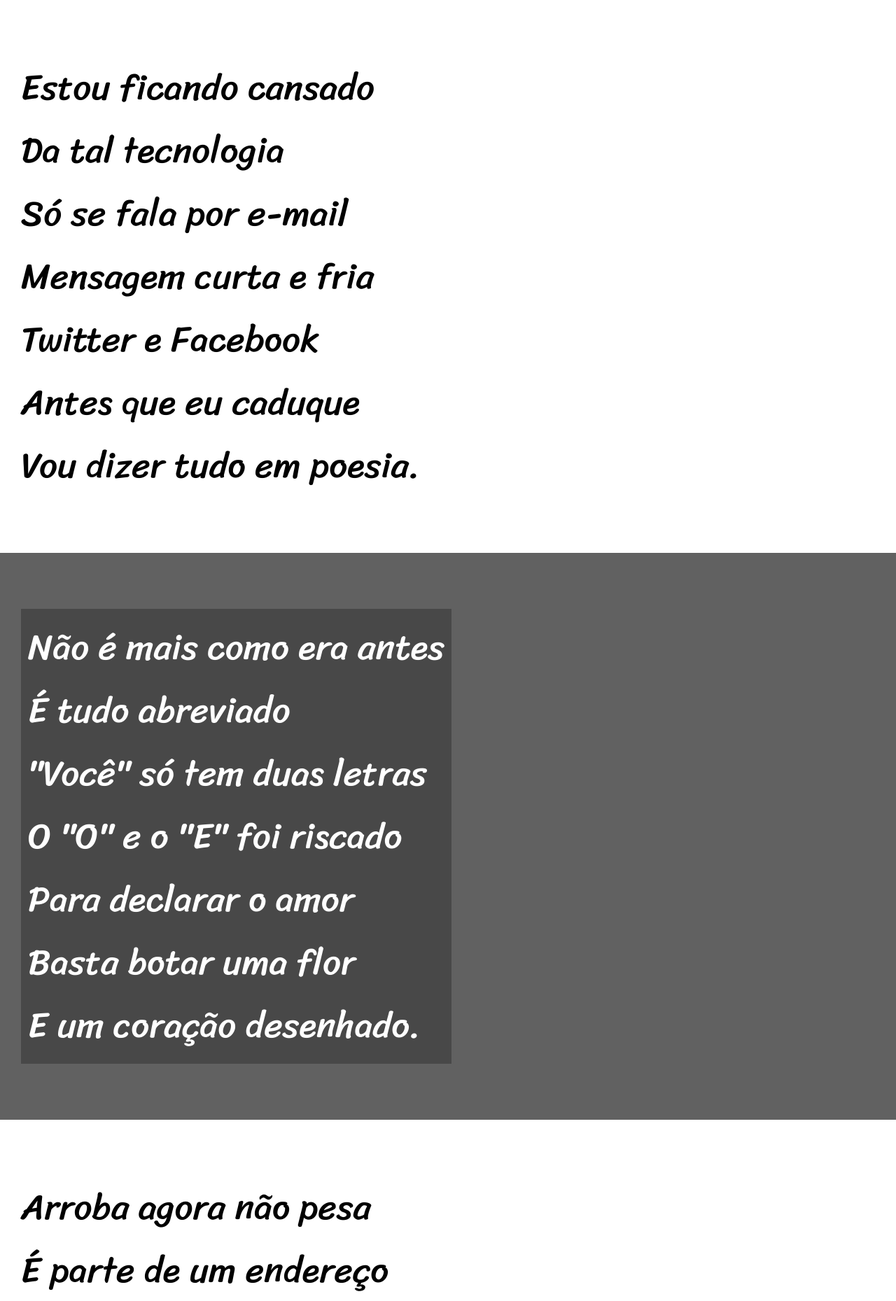
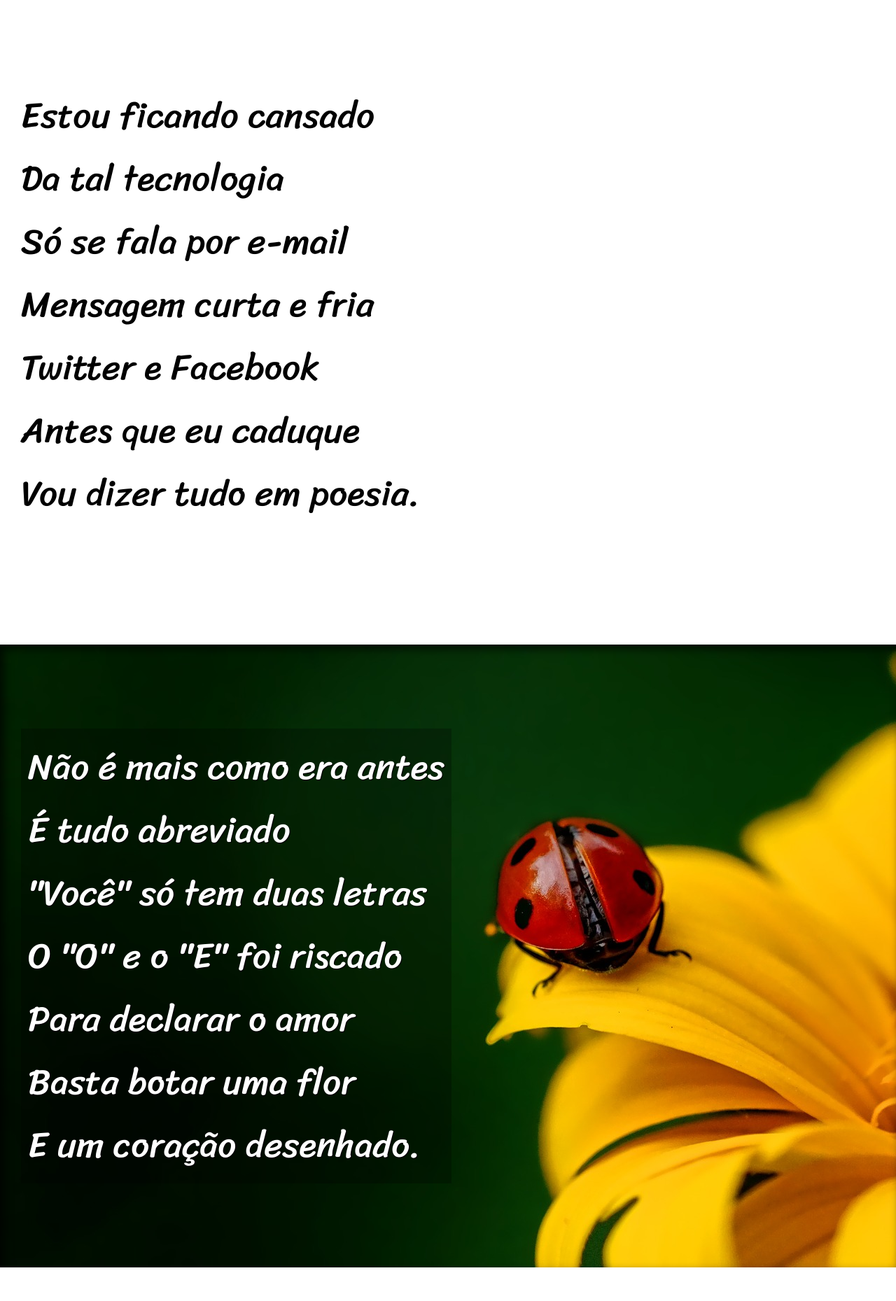
Before and after one commit to jvdsaraujo/html-css, a PHP site: page / in a window 1280 px wide. Shown: the part 236-2095 px from the top of the page at 70% size. Run offline with PHP 8.4, Linux system fonts and the light colour scheme.

Commit message:
update no d012-1

```diff
--- a/desafios/d012-1/estilo/style.css
+++ b/desafios/d012-1/estilo/style.css
@@ -45,22 +45,37 @@ header a:hover {
 }
 
 section {
-    padding-top: 10vh;
-    padding-bottom: 10vh;
+    padding-top: 15vh;
+    padding-bottom: 15vh;
     padding-left: 30px;
     line-height: 2em;
     font: normal normal 4vw var(--fonte2);
 }
 
+section > p {
+    padding-bottom: 1em;
+}
+
 section.img1, section.img2 {
     background-color: rgb(97, 97, 97);
     color: var(--cor0);
+    background-size: cover;
+    box-shadow: inset 6px 6px 13px 0px rgba(0, 0, 0, 0.699);
 }
 
 section.img1 > p, section.img2 > p {
     display: inline-block;
     background-color: rgba(0, 0, 0, 0.26);
     padding: 10px;
+    text-shadow: 1px 1px 1px black;
+}
+
+section.img1 {
+    background: url(../imagens/background001.jpg) center center no-repeat fixed;
+}
+
+section.img2 {
+    background: url(../imagens/background002.jpg) center center no-repeat fixed;
 }
 
 footer p {
@@ -68,7 +83,7 @@ footer p {
     text-align: center;
     background-color: var(--cor1);
     color: var(--cor0);
-    font: normal normal 1.2em var(--fonte0);
+    font: normal normal 1.1em var(--fonte0);
 }
 
 footer a {
--- a/desafios/d012-1/index.html
+++ b/desafios/d012-1/index.html
@@ -4,7 +4,7 @@
     <meta charset="UTF-8">
     <meta http-equiv="X-UA-Compatible" content="IE=edge">
     <meta name="viewport" content="width=device-width, initial-scale=1.0">
-    <link rel="shortcut icon" href="favicon.ico" type="image/x-icon">
+    <link rel="shortcut icon" href="./imagens/favicon.ico" type="image/x-icon">
     <title>Cordel Moderno</title>
     <link rel="stylesheet" href="./estilo/style.css">
 </head>
@@ -83,7 +83,7 @@
     </section>
 
     <footer>
-        <p>Site desenvolvido por <a href="https://github.com/jvdsaraujo" hreflang="en" target="_blank">João Victor</a>, aluno do CursoemVideo</p>
+        <p>Site desenvolvido por <a href="https://github.com/jvdsaraujo" hreflang="en" target="_blank">João Victor</a>, aluno do <a href="https://github.com/cursoemvideo" hreflang="en" target="_blank">CursoemVideo</a></p>
     </footer>
 
 </body>
```
